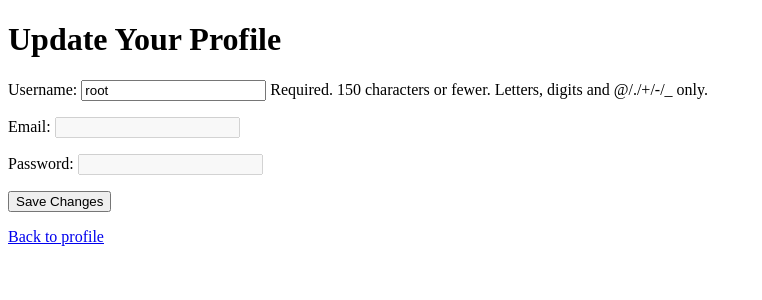
After one commit to acskivko-tech/bookish-carnival-library, a Django app: page /user/edit/profile/ in a window 1280 px wide. The commit adds this page. Shown: the top 300 px of the page, without its empty margins (0-762 px from the left). Run offline with Django 5.2, Linux system fonts and the light colour scheme; a user stored in the database is signed in.

Commit message:
Add user profile update view, registration validation and auth settings

```diff
--- a/my_project/my_project/settings.py
+++ b/my_project/my_project/settings.py
@@ -130,3 +130,4 @@ STATIC_URL = 'static/'
 DEFAULT_AUTO_FIELD = 'django.db.models.BigAutoField'
 
 LOGIN_URL = '/user/login/'
+LOGIN_REDIRECT_URL = '/user/profile/'
--- a/my_project/templates/user/profile.html
+++ b/my_project/templates/user/profile.html
@@ -8,6 +8,7 @@
     <h1>Профиль пользователя</h1>
     <p>Имя: {{user.username}}</p>
     <p>Email: {{ user.email }}</p>
+    <a href="{% url 'edit_profile' %}">Редактировать профиль</a>
     <a href="{% url 'logout' %}">Выйти</a>
 </body>
 </html>
--- /dev/null
+++ b/my_project/templates/user/profile_update.html
@@ -0,0 +1,21 @@
+<!DOCTYPE html>
+<html lang="en">
+<head>
+    <meta charset="UTF-8">
+    <title>Update Profile</title>
+</head>
+<body>
+    <h1>Update Your Profile</h1>
+
+    <form method="post">
+        {% csrf_token %}
+        {{ form.as_p }}
+
+        <button type="submit">Save Changes</button>
+    </form>
+
+    <p>
+        <a href="{% url 'profile' %}">Back to profile</a>
+    </p>
+</body>
+</html>
--- a/my_project/user/forms.py
+++ b/my_project/user/forms.py
@@ -1,17 +1,44 @@
-from django.contrib.auth.forms import UserCreationForm, AuthenticationForm
+from django.contrib.auth.forms import UserCreationForm, AuthenticationForm, UserChangeForm
 from django.contrib.auth.models import User
-from django.forms import forms
+from django import forms
 
 
 class RegisterForm(UserCreationForm):
-    email = forms.EmailField(required=True)
+    email = forms.CharField(required=True)
 
     class Meta:
         model = User
         fields = ('username', 'email', 'password1', 'password2')
+
+    def clean_username(self):
+        username = self.cleaned_data.get('username')
+        if User.objects.filter(username=username).exists():
+            raise forms.ValidationError("Username already exists")
+        return username
+
+    def clean_email(self):
+        email = self.cleaned_data.get('email')
+        if User.objects.filter(email=email).exists():
+            raise forms.ValidationError("Email already exists")
+        return email
 
 
 
 class LoginForm(AuthenticationForm):
     username = forms.CharField(max_length=100)
     password = forms.CharField(widget=forms.PasswordInput)
+
+
+class UpdateUserForm(UserChangeForm):
+    email = forms.EmailField(disabled=True,required=False)
+    password = forms.CharField(widget=forms.PasswordInput,disabled=True,required=False)
+
+    class Meta:
+        model = User
+        fields = ('username', 'email','password')
+
+    def clean_username(self):
+        username = self.cleaned_data.get('username')
+        if User.objects.filter(username=username).exclude(pk=self.instance.pk).exists():
+            raise forms.ValidationError("You cannot update your username, this username already exists")
+        return username
--- a/my_project/user/urls.py
+++ b/my_project/user/urls.py
@@ -1,11 +1,12 @@
 from django.urls import path
 
-from user.views import UserLoginView, CreateUserView, UserProfileView, UserLogoutView
+from user.views import UserLoginView, CreateUserView, UserProfileView, UserLogoutView,UserProfileUpdateView
 
 urlpatterns = [
     path('register/',CreateUserView.as_view(),name='register'),
     path('login/', UserLoginView.as_view(), name='login'),
     path('profile/',UserProfileView.as_view(), name='profile'),
     path('logout/',UserLogoutView.as_view(), name='logout'),
+    path('edit/profile/',UserProfileUpdateView.as_view(),name='edit_profile'),
 
 ]
--- a/my_project/user/views.py
+++ b/my_project/user/views.py
@@ -5,7 +5,9 @@ from django.contrib.auth.models import User
 from django.contrib.auth.views import LoginView
 from django.shortcuts import redirect
 from django.urls import reverse_lazy
-from django.views.generic import CreateView, TemplateView
+from django.views.generic import CreateView, TemplateView, UpdateView
+
+from user.forms import UpdateUserForm
 
 
 # Create your views here.
@@ -15,13 +17,14 @@ class CreateUserView(CreateView):
     model = User
     form_class = UserCreationForm
     template_name = 'user/register_form.html'
-    success_url = reverse_lazy('user:login')
+    success_url = reverse_lazy('login')
 
 
 
 class UserLoginView(LoginView):
     template_name = 'user/login_form.html'
     authentication_form = AuthenticationForm
+    success_url = reverse_lazy('profile')
 
 
 class UserProfileView(LoginRequiredMixin,TemplateView):
@@ -34,3 +37,12 @@ class UserLogoutView(LoginRequiredMixin,TemplateView):
     def post(self, request, *args, **kwargs):
         logout(request)
         return redirect('login')
+
+class UserProfileUpdateView(LoginRequiredMixin,UpdateView):
+    model = User
+    form_class = UpdateUserForm
+    template_name = 'user/profile_update.html'
+    success_url = reverse_lazy('profile')
+
+    def get_object(self):
+        return self.request.user
```
Also changed, not shown: my_project/db.sqlite3.
